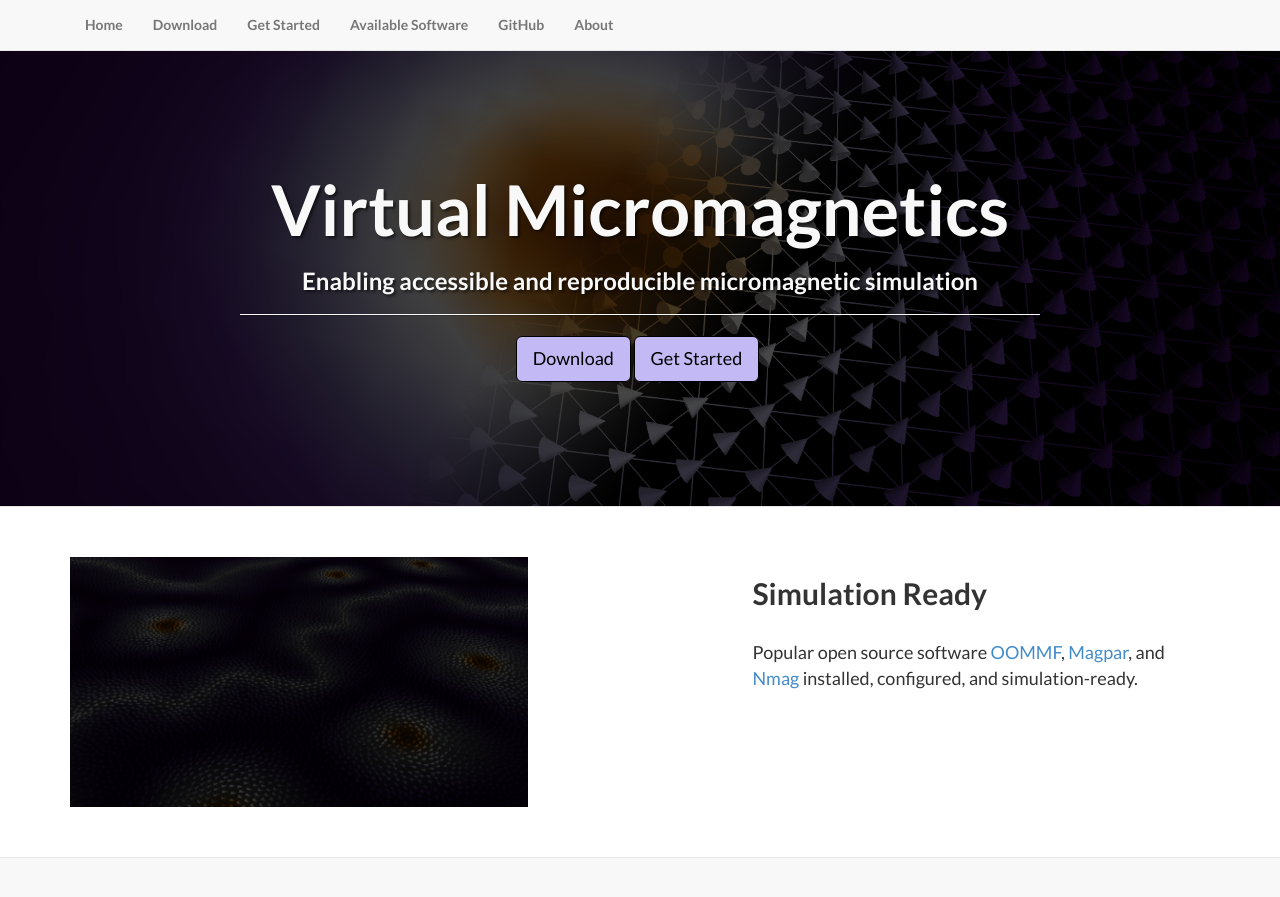
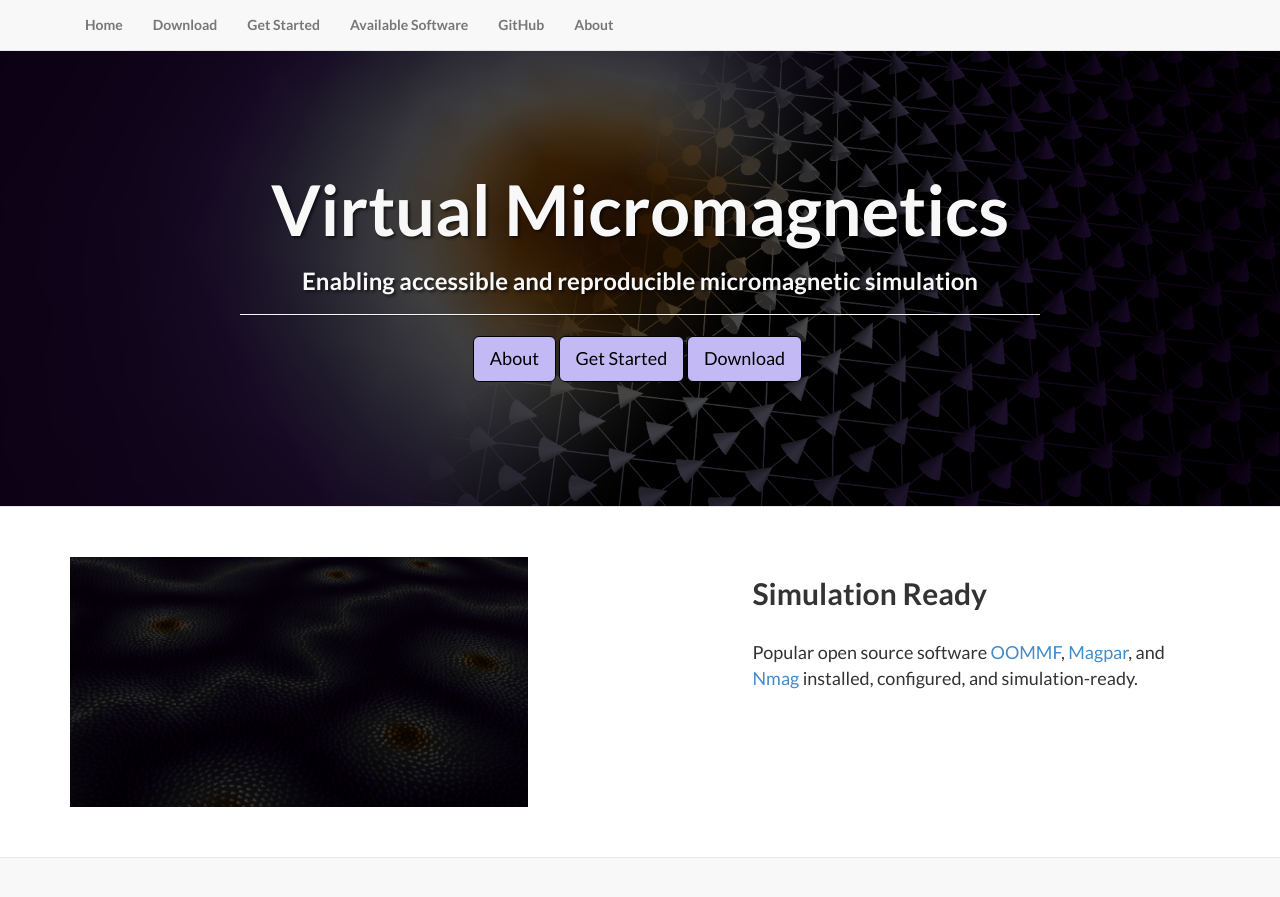
Before and after one commit to computationalmodelling/virtualmicromagnetics, a Jekyll site: the page built from index.html, in a window 1280 px wide and 900 px high. Shown: the top 897 px of the window. Built offline with Jekyll 4.4.1, drawn with Linux system fonts in a browser that asks for light colours.

Commit message:
Add a button to the header.

```diff
--- a/_includes/header.html
+++ b/_includes/header.html
@@ -9,11 +9,14 @@
 						<hr class="intro-divider">
 						<ul class="list-inline intro-social-buttons">
                         <li>
-                          <a href="/download/?dl=0" class="btn btn-lg btn-header">
-                            Download
+                          <a href="/about" class="btn btn-lg btn-header">
+                            About
                           </a>
                           <a href="/get_started" class="btn btn-lg btn-header">
                             Get Started
+                          </a>
+                          <a href="/download" class="btn btn-lg btn-header">
+                            Download
                           </a>
                         </li>
 
```
